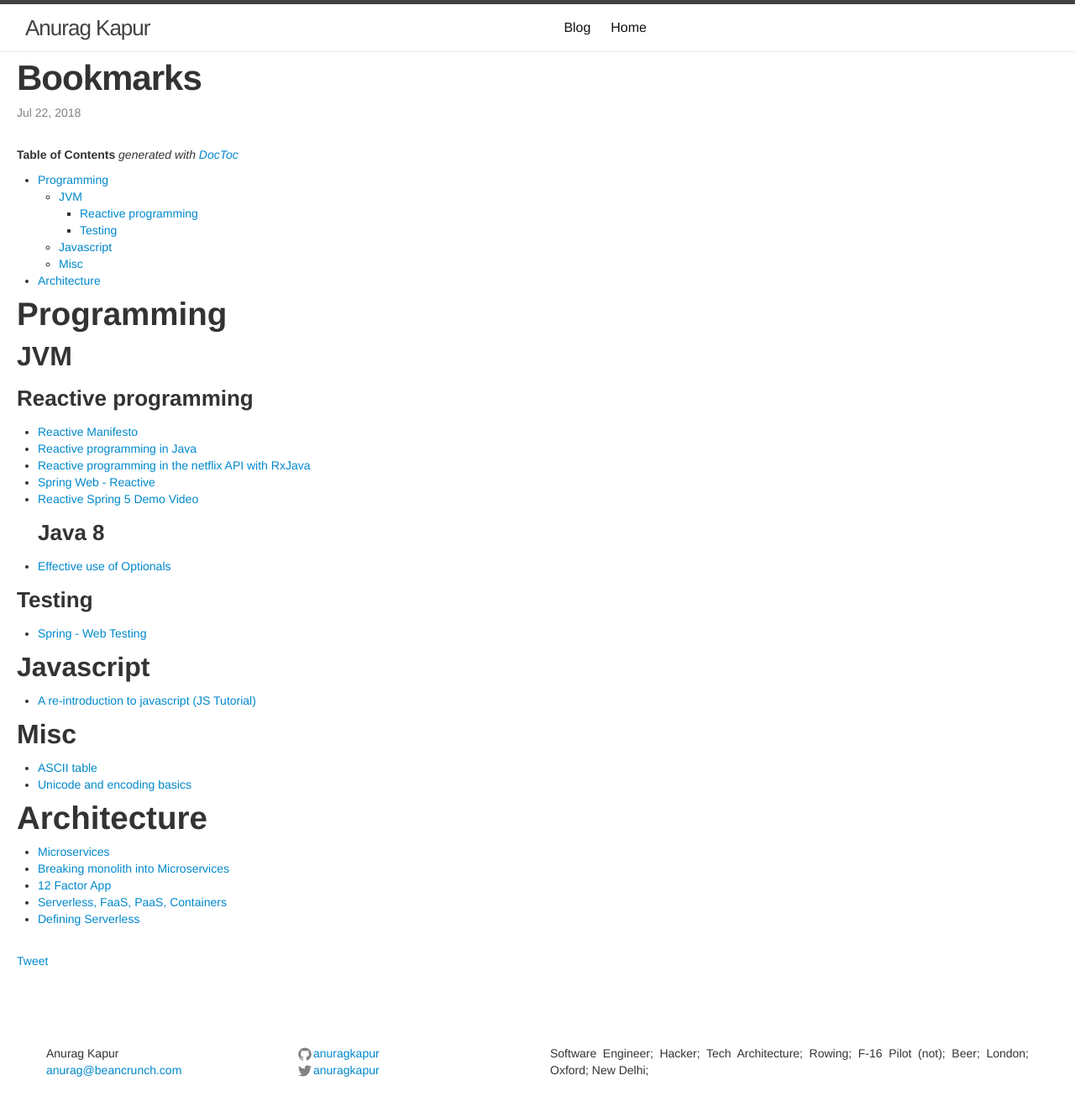
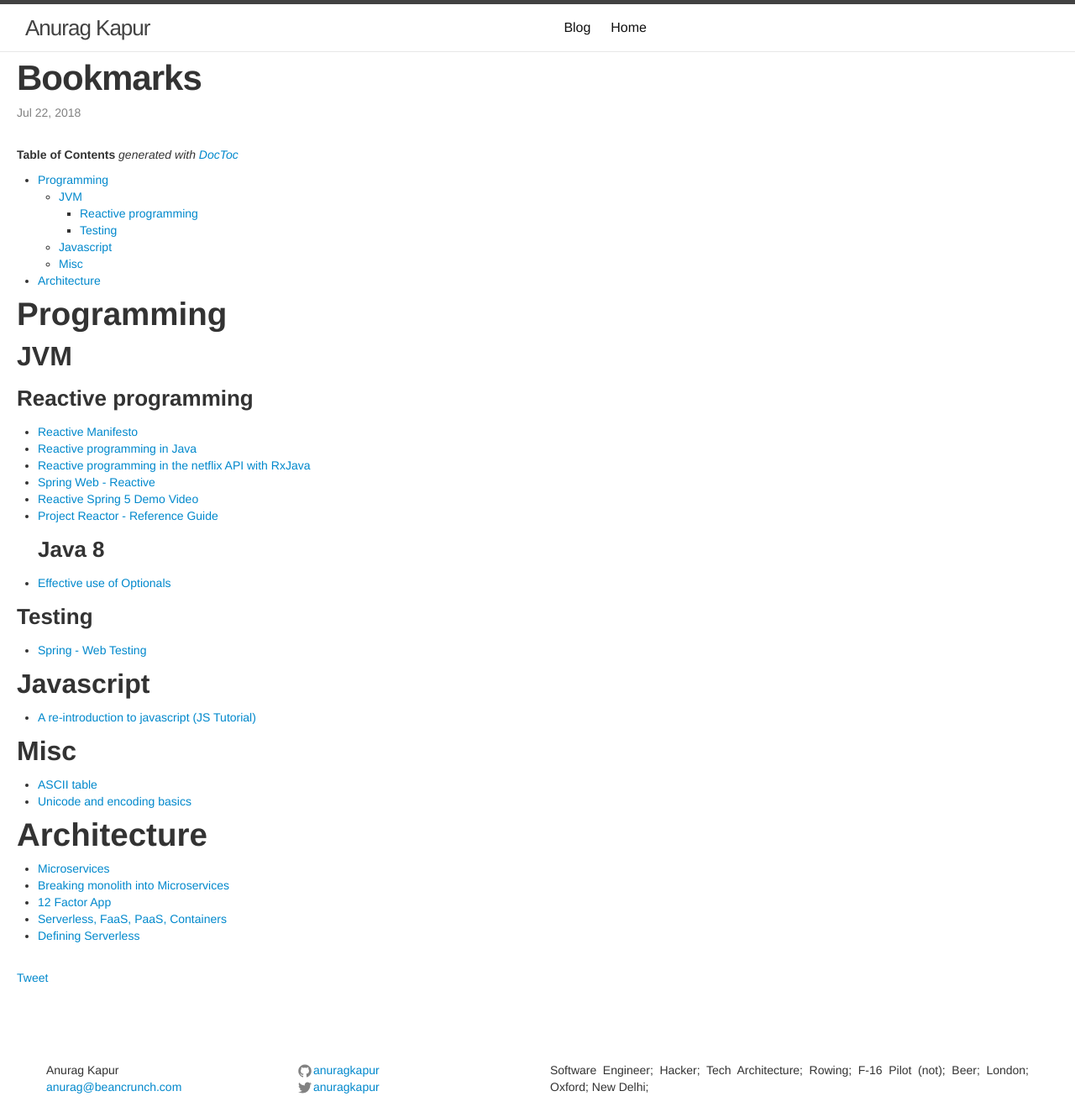
Before and after one commit to anuragkapur/anuragkapur.github.io, a Jekyll site: the page built from blog/engineering/_posts/2018-07-22-bookmarks.md, in a window 1280 px wide. Shown: the whole page at 84% size. Built offline with Jekyll 4.4.1, drawn with Linux system fonts in a browser that asks for light colours; comment, search, counter and statistics services are not loaded.

Commit message:
Add project reactor reference guide link

```diff
--- a/blog/engineering/_posts/2018-07-22-bookmarks.md
+++ b/blog/engineering/_posts/2018-07-22-bookmarks.md
@@ -29,6 +29,7 @@ permalink: /blog/bookmarks
 * [Reactive programming in the netflix API with RxJava](https://medium.com/netflix-techblog/reactive-programming-in-the-netflix-api-with-rxjava-7811c3a1496a)
 * [Spring Web - Reactive](https://docs.spring.io/spring/docs/5.0.9.RELEASE/spring-framework-reference/web-reactive.html)
 * [Reactive Spring 5 Demo Video](https://www.infoq.com/presentations/reactive-spring-5)
+* [Project Reactor - Reference Guide](http://projectreactor.io/docs/core/release/reference/)
 ### Java 8
 * [Effective use of Optionals](https://www.oracle.com/technetwork/articles/java/java8-optional-2175753.html)
 
```
